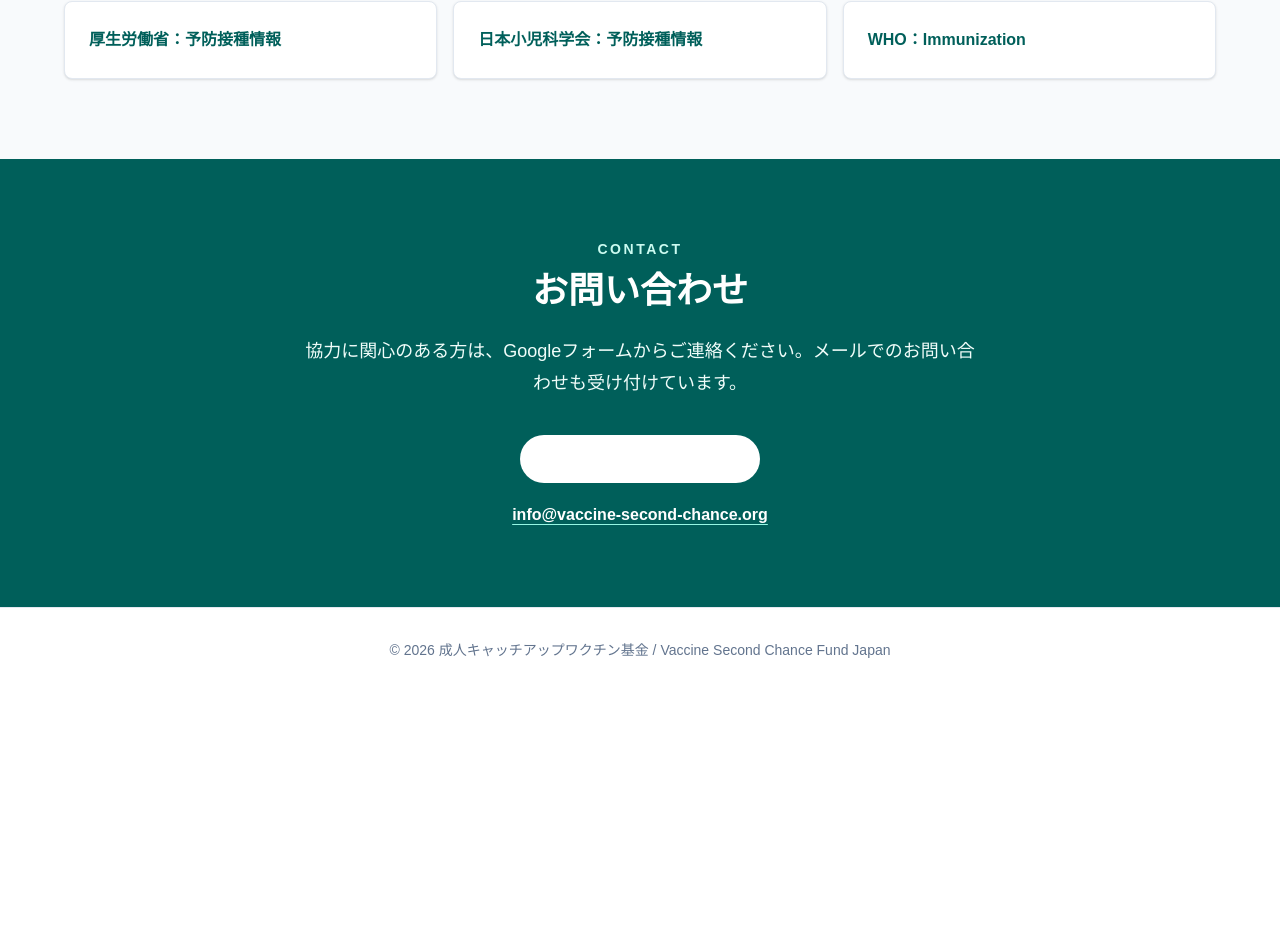
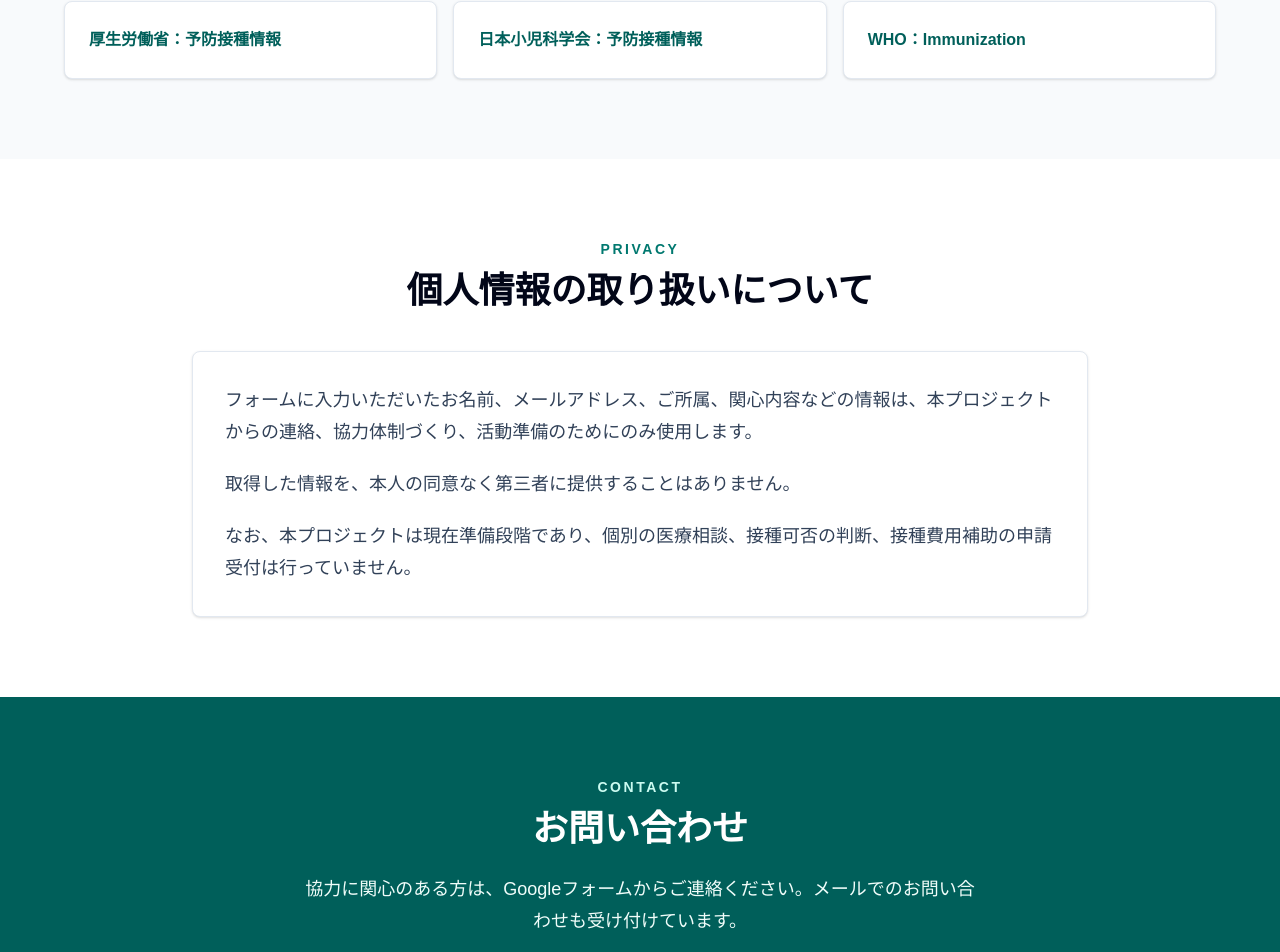
Before and after one commit to hj0229/vaccine-second-chance, a Next.js app: page / in a window 1280 px wide. Shown: the part 6458-7410 px from the top of the page. Before the commit the page ends 7150 px from the top, so only its background shows below. Built offline with nearby package versions, Linux system fonts and the light colour scheme.

Commit message:
Add privacy handling section

```diff
--- a/app/page.tsx
+++ b/app/page.tsx
@@ -381,6 +381,25 @@ export default function Home() {
         </div>
       </section>
 
+      <section className="px-6 py-20 sm:px-8 lg:px-10">
+        <div className="mx-auto max-w-4xl">
+          <SectionHeading label="Privacy" title="個人情報の取り扱いについて" />
+          <div className="rounded-lg border border-slate-200 bg-white p-7 shadow-sm sm:p-8">
+            <div className="space-y-5 text-base leading-8 text-slate-700 sm:text-lg">
+              <p>
+                フォームに入力いただいたお名前、メールアドレス、ご所属、関心内容などの情報は、本プロジェクトからの連絡、協力体制づくり、活動準備のためにのみ使用します。
+              </p>
+              <p>
+                取得した情報を、本人の同意なく第三者に提供することはありません。
+              </p>
+              <p>
+                なお、本プロジェクトは現在準備段階であり、個別の医療相談、接種可否の判断、接種費用補助の申請受付は行っていません。
+              </p>
+            </div>
+          </div>
+        </div>
+      </section>
+
       <section className="bg-teal-800 px-6 py-20 text-white sm:px-8 lg:px-10">
         <div className="mx-auto max-w-4xl text-center">
           <p className="text-sm font-semibold tracking-[0.18em] text-teal-100 uppercase">
```
